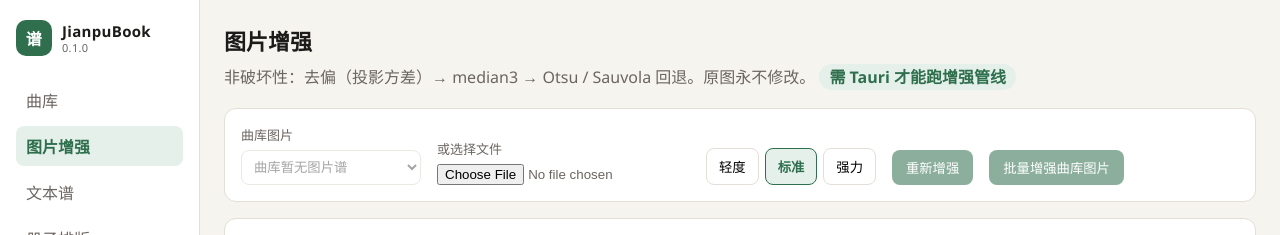
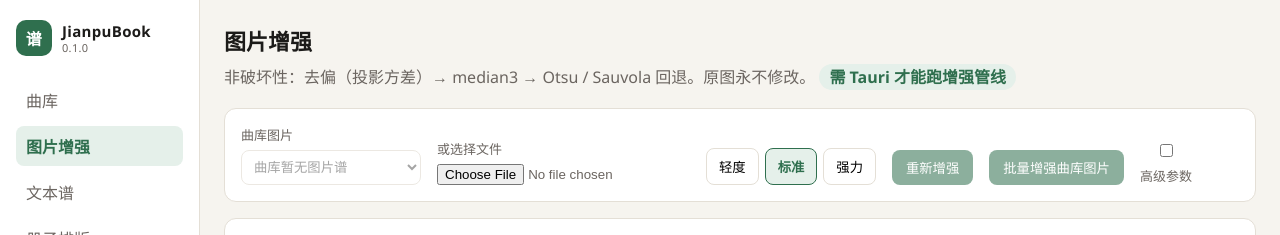
Before and after one commit to JunsonJack/JianpuBook, a Vue app in the folder apps/desktop/: page /#/enhance in a window 1280 px wide. Shown: the top 235 px of the page. Built offline with nearby package versions, Linux system fonts and the light colour scheme.

Commit message:
feat(enhance): advanced param panel (deskew/median/sharpen/crop)

```diff
--- a/apps/desktop/src/views/EnhanceView.vue
+++ b/apps/desktop/src/views/EnhanceView.vue
@@ -38,6 +38,15 @@ const presets: { id: EnhancePresetId; label: string; desc: string }[] = [
   { id: "strong", label: "强力", desc: "median5 + 更严墨量阈 + 裁白边" },
 ];
 
+const showAdvanced = ref(false);
+const adv = ref({
+  deskew: true,
+  median: 3,
+  sharpen: 0.8,
+  binarize: true,
+  cropBorder: false,
+});
+
 const selected = computed(
   () => imageSongs.value.find((s) => s.id === selectedId.value) ?? null,
 );
@@ -63,7 +72,7 @@ async function runEnhance() {
   if (!filePath.value || !tauri) return;
   busy.value = true;
   try {
-    const out = await enhancePreview(filePath.value, preset.value);
+    const out = await enhancePreview(filePath.value, preset.value, showAdvanced.value ? { ...adv.value } : undefined);
     enhancedUrl.value = convertFileSrc(out.path);
     meta.value = {
       elapsedMs: out.elapsedMs,
@@ -203,6 +212,40 @@ onMounted(async () => {
       <button class="btn ghost" :disabled="busy || !tauri" @click="runBatch">
         批量增强曲库图片
       </button>
+      <label class="check">
+        <input v-model="showAdvanced" type="checkbox" @change="runEnhance" />
+        高级参数
+      </label>
+    </div>
+
+    <div v-if="showAdvanced" class="adv panel">
+      <label><input v-model="adv.deskew" type="checkbox" @change="runEnhance" /> 去偏</label>
+      <label>
+        median
+        <input
+          v-model.number="adv.median"
+          type="number"
+          min="0"
+          max="9"
+          step="2"
+          @change="runEnhance"
+        />
+      </label>
+      <label>
+        锐化
+        <input
+          v-model.number="adv.sharpen"
+          type="range"
+          min="0"
+          max="2"
+          step="0.1"
+          @change="runEnhance"
+        />
+        {{ adv.sharpen.toFixed(1) }}
+      </label>
+      <label><input v-model="adv.binarize" type="checkbox" @change="runEnhance" /> 二值化</label>
+      <label><input v-model="adv.cropBorder" type="checkbox" @change="runEnhance" /> 裁白边</label>
+      <p class="hint">极性约定：墨=0 / 背景=255。开运算/连通域默认关闭（W0）。</p>
     </div>
 
     <p v-if="statusMsg" class="ok-note">{{ statusMsg }}</p>
@@ -303,6 +346,32 @@ onMounted(async () => {
   opacity: 0.55;
   cursor: not-allowed;
 }
+.check {
+  display: flex;
+  align-items: center;
+  gap: 6px;
+  font-size: 13px;
+  color: var(--muted);
+}
+.adv {
+  display: flex;
+  flex-wrap: wrap;
+  gap: 14px;
+  align-items: center;
+  margin-bottom: 14px;
+  font-size: 13px;
+}
+.adv label {
+  display: flex;
+  align-items: center;
+  gap: 6px;
+}
+.adv input[type="number"] {
+  width: 64px;
+  padding: 4px 6px;
+  border: 1px solid var(--line);
+  border-radius: 6px;
+}
 .ok-note {
   color: var(--accent);
   font-size: 13px;
```
